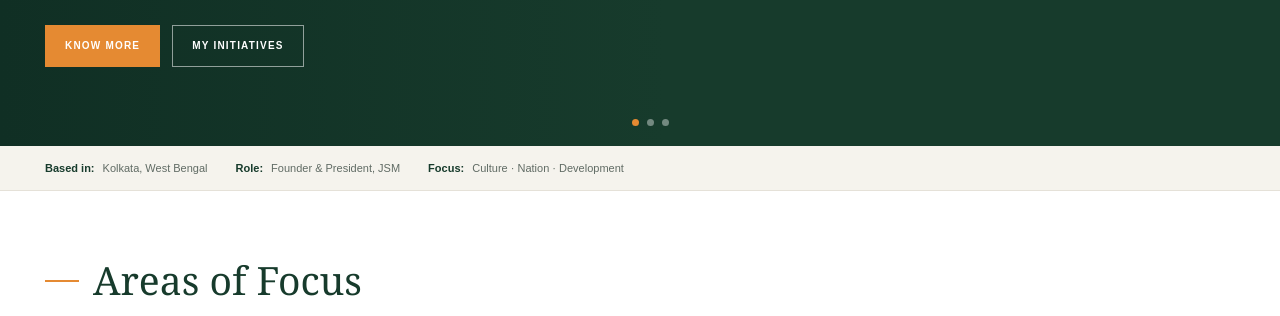
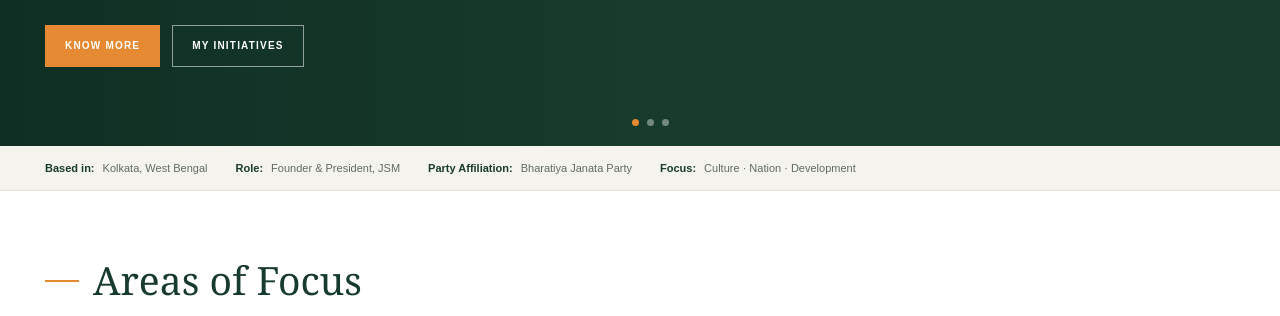
Before and after one commit to abhi20504/abhinandan.bjp.in, a plain HTML site: page index.html in a window 1280 px wide. Shown: the part 458-774 px from the top of the page. Drawn offline with Linux system fonts and the light colour scheme.

Commit message:
Update index.html

```diff
--- a/index.html
+++ b/index.html
@@ -58,7 +58,7 @@ footer{background:#102d22;color:#d3ddd5;padding:26px 25px}.footer-inner{max-widt
  </div>
  <div class="hero-dots"><i></i><i></i><i></i></div>
 </section>
-<div class="quickbar"><div class="quick-inner"><span><b>Based in:</b> Kolkata, West Bengal</span><span><b>Role:</b> Founder &amp; President, JSM</span><span><b>Focus:</b> Culture · Nation · Development</span></div></div>
+<div class="quickbar"><div class="quick-inner"><span><b>Based in:</b> Kolkata, West Bengal</span><span><b>Role:</b> Founder &amp; President, JSM</span><span><b>Party Affiliation:</b> Bharatiya Janata Party</span><span><b>Focus:</b> Culture · Nation · Development</span></div></div>
 <main>
 <section class="section" id="impact">
  <div class="section-top"><span class="rule"></span><h2>Areas of Focus</h2></div>
```
